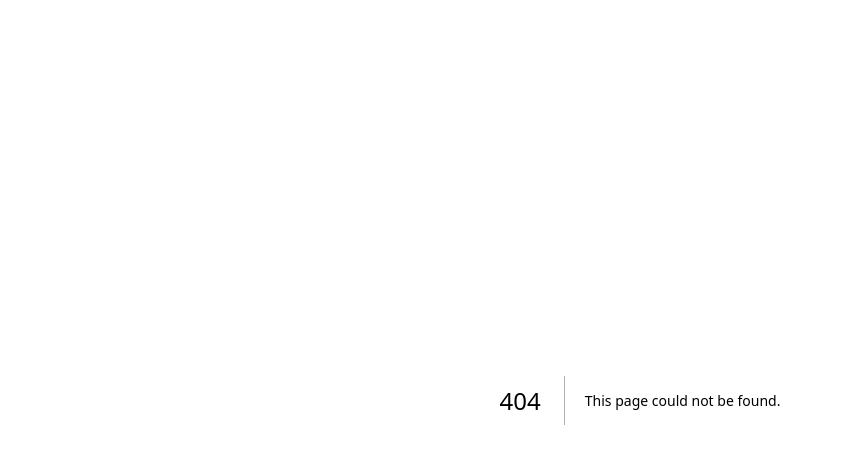
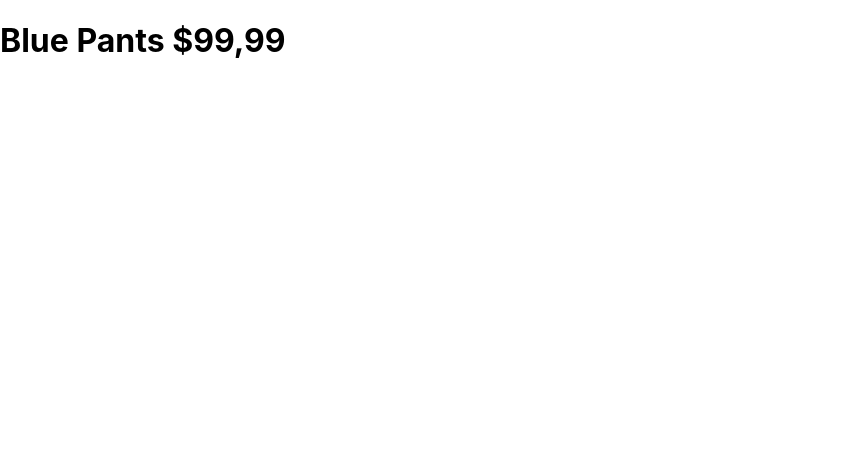
Before and after one commit to cristianmeelo/Course-MatheusBattisti-NextJS, a Next.js app: page /products/pants/bluePants in a window 1280 px wide. Before the commit this address had no page. Shown: the top 464 px of the page, without its empty margins (0-841 px from the left). Built offline with nearby package versions, Linux system fonts and the light colour scheme.

Commit message:
feat: created nested routes

```diff
--- /dev/null
+++ b/pages/products/pants/bluePants.tsx
@@ -0,0 +1,3 @@
+export default function bluePants() {
+    return <h1>Blue Pants $99,99</h1>;
+  }
--- /dev/null
+++ b/pages/products/pants/redPants.tsx
@@ -0,0 +1,3 @@
+export default function redPants() {
+    return <h1>Red Pants $49,99</h1>;
+  }
--- /dev/null
+++ b/pages/products/shirt.tsx
@@ -0,0 +1,3 @@
+export default function Shirt() {
+    return <h1>Shirt $1,99</h1>;
+  }
```
Also changed, not shown: pages/products/index.tsx (renamed from pages/products.tsx).
